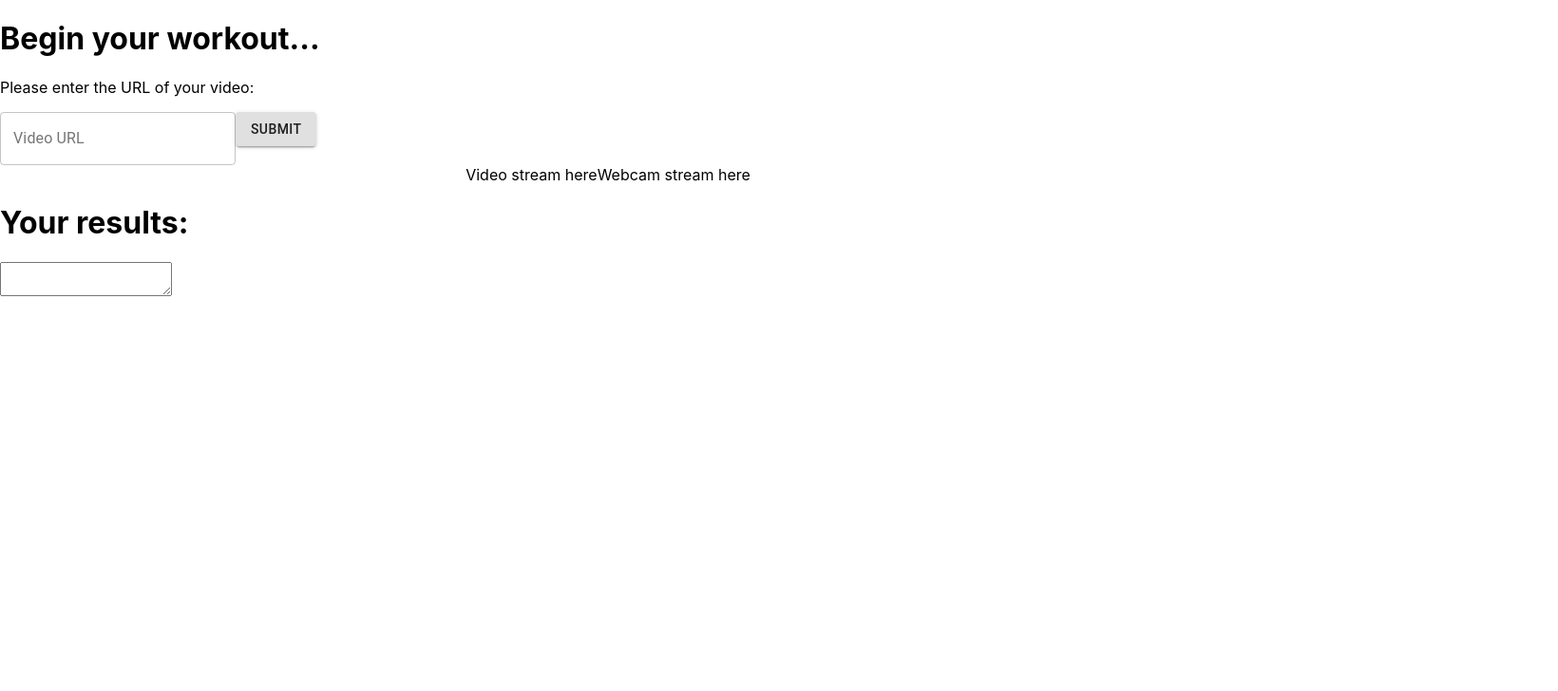
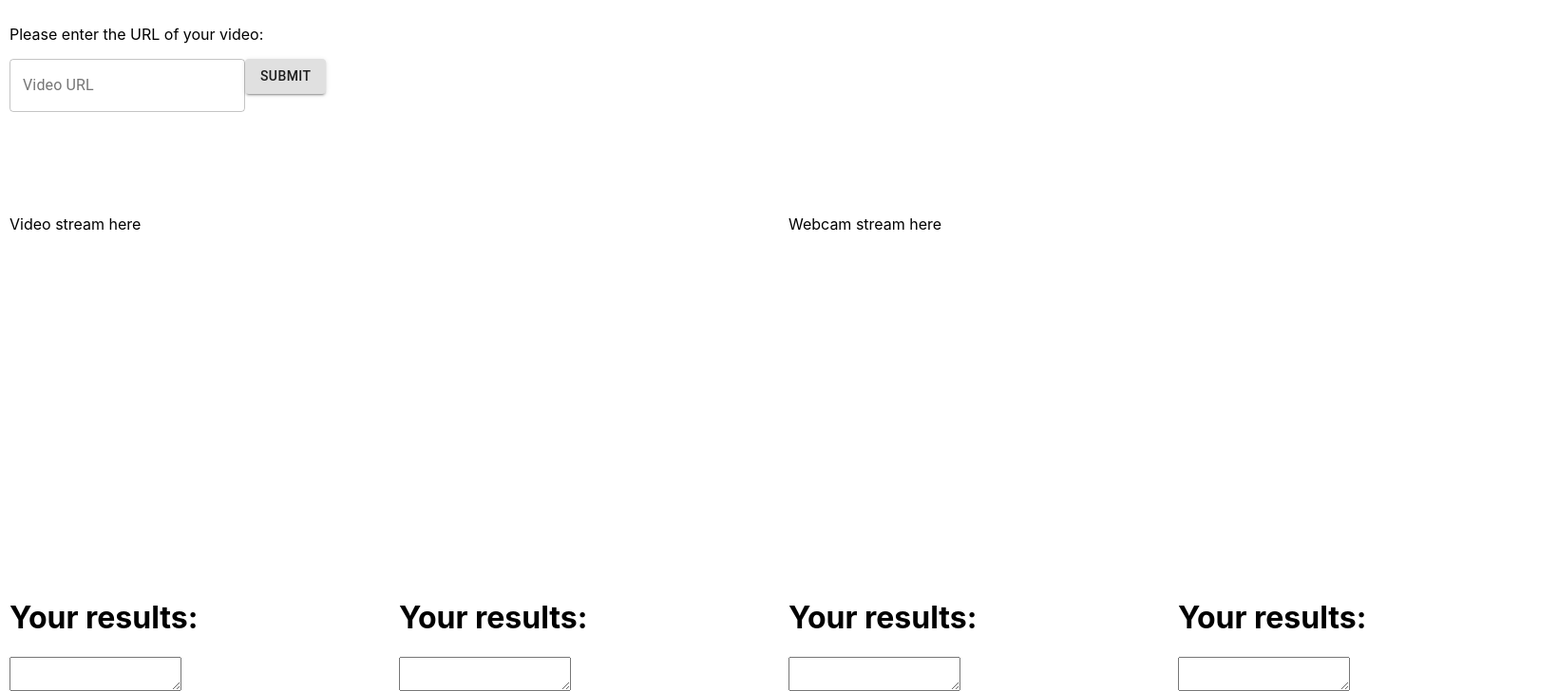
Before and after one commit to juliacamacho/36hrfitness, a React app: page / in a window 1280 px wide. Both pictures are taken after a click on the button "GO TO ROOM". Shown: the top 728 px of the page at 95% size, 1640 px wide, since content can reach past the window. Built offline with nearby package versions, Linux system fonts and the light colour scheme.

Commit message:
add grid layout

```diff
--- a/package.json
+++ b/package.json
@@ -50,6 +50,7 @@
     "react-app-polyfill": "^1.0.6",
     "react-dev-utils": "^10.2.1",
     "react-dom": "^16.13.1",
+    "react-grid-layout": "^1.1.1",
     "react-router-dom": "^5.2.0",
     "resolve": "1.15.0",
     "resolve-url-loader": "3.1.1",
--- /dev/null
+++ b/src/components/VideoStream/VideoStream.css
@@ -0,0 +1,6 @@
+.VideoStream {
+    display: flex;
+    justify-content: center;
+    align-items: center;
+    margin: auto;
+}
--- a/src/components/VideoStream/VideoStream.js
+++ b/src/components/VideoStream/VideoStream.js
@@ -1,8 +1,9 @@
 import React from 'react';
+import classes from './VideoStream.css'
 
 const videoStream = (props) => {
     return(
-        <div>
+        <div className={classes.VideoStream}>
             <p>Video stream here</p>
         </div>
     )
--- /dev/null
+++ b/src/components/WebcamStream/WebcamStream.css
@@ -0,0 +1,6 @@
+.WebcamStream {
+    display: flex;
+    justify-content: center;
+    align-items: center;
+    margin: auto;
+}
--- a/src/components/WebcamStream/WebcamStream.js
+++ b/src/components/WebcamStream/WebcamStream.js
@@ -1,8 +1,9 @@
 import React from 'react';
+import classes from './WebcamStream.css'
 
 const webcamStream = (props) => {
     return(
-        <div>
+        <div className={classes.WebcamStream}>
             <p>Webcam stream here</p>
         </div>
     )
--- a/src/containers/Layout/Layout.css
+++ b/src/containers/Layout/Layout.css
@@ -1,5 +1,9 @@
 .Layout {
     background-color: #FFE7D9;
+    margin: auto;
+    /* width: 90%; */
+    border: 1px solid;
+    padding: 10px;
 }
 
 .Header {
@@ -7,8 +11,9 @@
     padding-top: 30px;
 }
 
-.VideoStreams {
-    display: inline-block;
+.Box {
+    border-style: solid;
+    display: flex;
+    justify-content: center;
     align-items: center;
-    justify-content: center;
 }
--- a/src/containers/Layout/Layout.js
+++ b/src/containers/Layout/Layout.js
@@ -5,6 +5,7 @@ import WebcamStream from '../../components/WebcamStream/WebcamStream'
 import Results from '../../components/Results/Results'
 import classes from './Layout.css'
 import Grid from '@material-ui/core/Grid';
+import ResponsiveGridLayout from 'react-grid-layout';
 
 const layout = (props) => {
 
@@ -12,23 +13,50 @@ const layout = (props) => {
 
     return (
         <div className={classes.Layout}>
-            <div className={classes.Header}>
-                <h1>Begin your workout...</h1>
-            </div>
-            <Search />
-            {/* <div className={classes.VideoStreams}> */}
-            <Grid
-                container
-                direction="row"
-                justify="center"
-                alignItems="center"
-                spacing={4}
-                >
-                <VideoStream />
+            <ResponsiveGridLayout cols={20} rowHeight={30} width={1650}>
+                <div
+                    key="a"
+                    data-grid={{x: 0, y: 0, w: 20, h: 5}}
+                    className={classes.Box}>
+                    <Search />
+                </div>
+                <div
+                    key="b"
+                    data-grid={{x: 0, y: 0, w: 10, h: 10}}
+                    className={classes.Box}>
+                    <VideoStream />
+                </div>
+                <div
+                    key="c"
+                    data-grid={{x: 10, y: 0, w: 10, h: 10}}
+                    className={classes.Box}>
                 <WebcamStream />
-            </Grid>
-            {/* </div> */}
-            <Results />
+                </div>
+                <div
+                    key="d"
+                    data-grid={{x: 0, y: 3, w: 5, h: 9}}
+                    className={classes.Box}>
+                    <Results />
+                </div>
+                <div
+                    key="e"
+                    data-grid={{x: 5, y: 3, w: 5, h: 9}}
+                    className={classes.Box}>
+                    <Results />
+                </div>
+                <div
+                    key="f"
+                    data-grid={{x: 10, y: 3, w: 5, h: 9}}
+                    className={classes.Box}>
+                    <Results />
+                </div>
+                <div
+                    key="g"
+                    data-grid={{x: 15, y: 3, w: 5, h: 9}}
+                    className={classes.Box}>
+                    <Results />
+                </div>
+            </ResponsiveGridLayout>
         </div>
     )
 };
```
Also changed, not shown: 1 other file (tests, documents, lock files or other folders).
